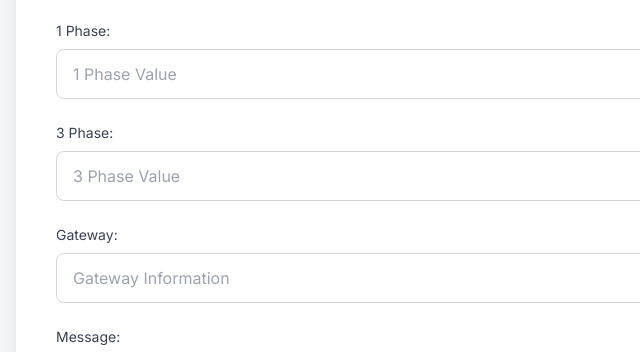
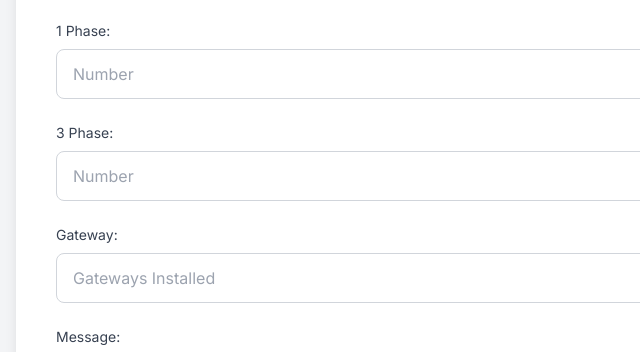
Before and after one commit to msanchit09/Meter-Tracking, a plain HTML site: page index.html in a window 1280 px wide. Shown: the part 447-799 px from the top of the page, 0-640 px from the left. Drawn offline with nearby package versions, Linux system fonts and the light colour scheme.

Commit message:
Update index.html

```diff
--- a/index.html
+++ b/index.html
@@ -116,15 +116,15 @@
             </div>
             <div>
                 <label for="onePhase" class="block text-gray-700 text-sm font-medium mb-2">1 Phase:</label>
-                <input type="text" id="onePhase" name="OnePhase" class="form-input" placeholder="1 Phase Value" required>
+                <input type="text" id="onePhase" name="OnePhase" class="form-input" placeholder="Number" required>
             </div>
             <div>
                 <label for="threePhase" class="block text-gray-700 text-sm font-medium mb-2">3 Phase:</label>
-                <input type="text" id="threePhase" name="ThreePhase" class="form-input" placeholder="3 Phase Value" required>
+                <input type="text" id="threePhase" name="ThreePhase" class="form-input" placeholder="Number" required>
             </div>
             <div>
                 <label for="gateway" class="block text-gray-700 text-sm font-medium mb-2">Gateway:</label>
-                <input type="text" id="gateway" name="Gateway" class="form-input" placeholder="Gateway Information" required>
+                <input type="text" id="gateway" name="Gateway" class="form-input" placeholder="Gateways Installed" required>
             </div>
             <div>
                 <label for="message" class="block text-gray-700 text-sm font-medium mb-2">Message:</label>
@@ -178,7 +178,7 @@
 
                 if (result.status === 'success') {
                     messageBox.classList.add('success');
-                    messageBox.textContent = 'Data submitted successfully!';
+                    messageBox.textContent = 'Data recorded successfully!';
                     form.reset(); // Clear the form
                 } else {
                     throw new Error(result.message || 'Failed to submit data.');
```
